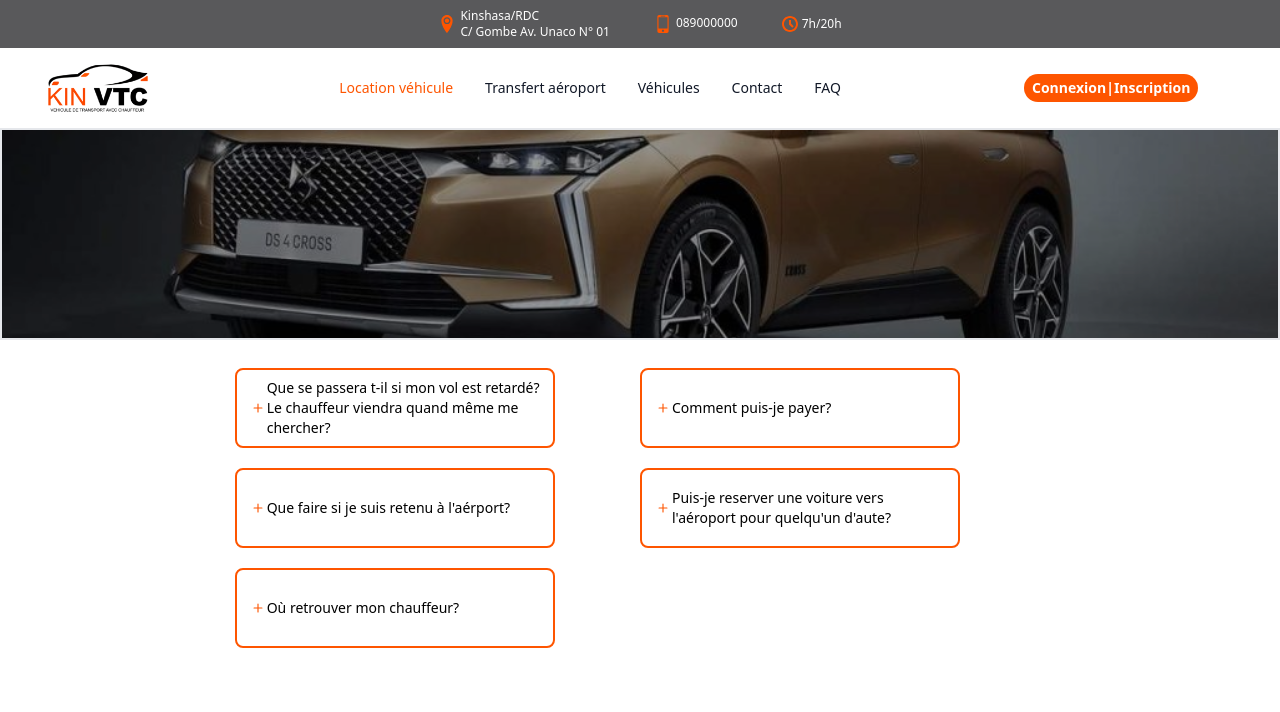
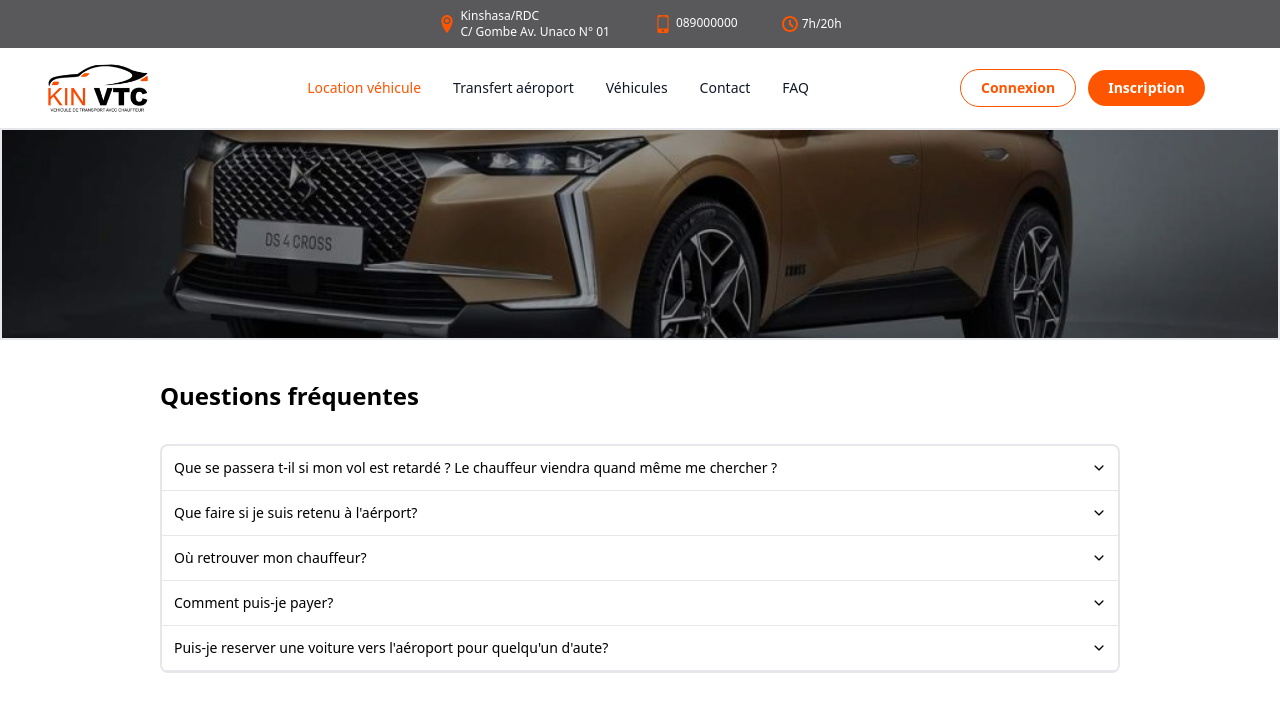
Before and after one commit to eunicekinzengele/ReposVTC_Front, a Next.js app: page /FaqAirportPage in a window 1280 px wide. Shown: the top 712 px of the page. Built offline with nearby package versions, Linux system fonts and the light colour scheme.

Commit message:
add a new button in the header

```diff
--- a/pages/AirportTransfertPage.jsx
+++ b/pages/AirportTransfertPage.jsx
@@ -7,6 +7,7 @@ import Header from './Header'
 import HeroBarAirportTranfert from './HeroBarAirportTranfert'
 import StepsTransfert from './StepsTransfert'
 import Footer from './Footer'
+import PresentationAirportTrasfert from './PresentationAirportTrasfert'
 
 export default function AirportTransfertPage() {
   return (
@@ -14,10 +15,11 @@ export default function AirportTransfertPage() {
         <TopBar/>
         <Header/>
         <HeroBarAirportTranfert/>
+        <PresentationAirportTrasfert/>
         <DescriptionAirportTransfert/>
         <StepsTransfert/>
         <DescriptionSteps/>
-        <FaqAirport/>
+        {/* <FaqAirport/> */}
        <Footer/>
     </div>
   )
--- /dev/null
+++ b/pages/AncienCodeFaq.jsx
@@ -0,0 +1,67 @@
+<Div>
+import Link from "next/link";
+import React from "react";
+import { BsPlus } from "react-icons/bs";
+
+export default function FaqAirportInterface() {
+  return (
+    <div className="  w-full flex justify-center p-5">
+      <div className="  w-8/12 grid grid-cols-2 justify-between p-2">
+        <div className=" space-y-5">
+          <Link href="AnswerFaqAirport1  ">
+            <div className=" w-80  border-2 border-orange cursor-pointer hover:bg-orange hover:text-white h-20 p-2 px-3 rounded-lg flex items-center">
+              <span className=" ">
+                <BsPlus className=" text-lg font-semibold text-orange " />
+              </span>
+              <p className=" text-sm">
+                Que se passera t-il si mon vol est retardé? Le chauffeur viendra
+                quand même me chercher?{" "}
+              </p>{" "}
+            </div>
+          </Link>
+          <Link href="AnswerFaqAirport2">
+            <div className=" w-80  border-2 border-orange h-20 cursor-pointer  hover:bg-orange hover:text-white p-2 px-3 rounded-lg flex items-center">
+              <span className=" ">
+                <BsPlus className=" text-lg font-semibold text-orange" />{" "}
+              </span>
+              <p className=" text-sm">
+                Que faire si je suis retenu à l'aérport?
+              </p>{" "}
+            </div>
+          </Link>
+          <Link href="AnswerFaqAirport3">
+            <div className=" w-80  border-2 border-orange cursor-pointer  hover:bg-orange hover:text-white h-20 p-2 px-3 rounded-lg flex items-center">
+              <span className=" ">
+                <BsPlus className=" text-lg font-semibold text-orange" />{" "}
+              </span>
+              <p className=" text-sm">Où retrouver mon chauffeur? </p>{" "}
+            </div>
+          </Link>
+        </div>
+        <div className=" space-y-5">
+          <Link href="AnswerFaqAirport4">
+            <div className=" w-80 border-2 border-orange cursor-pointer  hover:bg-orange hover:text-white h-20 p-2 px-3 rounded-lg flex items-center">
+              <span className=" ">
+                <BsPlus className=" text-lg font-semibold text-orange" />{" "}
+              </span>
+              <p className=" text-sm">Comment puis-je payer? </p>{" "}
+            </div>
+          </Link>
+          <Link href="AnswerFaqAirport5">
+            <div className=" w-80  border-2 border-orange cursor-pointer  hover:bg-orange hover:text-white h-20 p-2 px-3 rounded-lg flex items-center">
+              <span className=" ">
+                <BsPlus className=" text-lg font-semibold text-orange" />{" "}
+              </span>
+              <p className=" text-sm">
+                Puis-je reserver une voiture vers l'aéroport pour quelqu'un
+                d'aute?{" "}
+              </p>{" "}
+            </div>
+          </Link>
+        </div>
+      </div>
+    </div>
+  );
+}
+
+</Div>
--- a/pages/FaqAirportInterface.jsx
+++ b/pages/FaqAirportInterface.jsx
@@ -1,62 +1,87 @@
-import Link from "next/link";
-import React from "react";
-import { BsPlus } from "react-icons/bs";
+import React, { useState } from "react";
+import { IoIosArrowDown, IoIosArrowUp } from "react-icons/io";
 
-export default function FaqAirportInterface() {
+export default function example() {
+  const [selected, setSelected] = useState(null);
+
+  const toggle = (i) => {
+    if (selected === i) {
+      return setSelected(null);
+    }
+    setSelected(i);
+  };
+
+  const data = [
+    {
+      question:` Que se passera t-il si mon vol est retardé ? Le chauffeur viendra
+      quand même me chercher ?` ,
+      answer:
+      `Si vous indiquez votre numéro de vol lors de la réservation, votre chauffeur sera capable devérifier votre véritable heure d'arrivée. Ainsi, si votre vol est retardé, votre horaire de prise en charge sera ajusté et votre chauffeur sera là pour venir vous chercher à votre arrivée.` ,
+    },
+    {
+      question: "Que faire si je suis retenu à l'aérport?",
+      answer:
+        `Vous n’avez pas besoin de vous inquiéter si vous mettez plus de
+        temps que prévu pour Rejoindre votre chauffeur. Chaque transfert
+        depuis l’aéroport est accompagné d’un temps D’attente gratuit
+        pouvant aller jusqu’à 60 minutes selon la classe de véhicule
+        choisi. Lors deréservation. `,
+    },
+    {
+      question: "Où retrouver mon chauffeur?",
+      answer:
+        `Vous n’avez pas besoin de vous inquiéter si vous mettez plus de
+        temps que prévu pour Rejoindre votre chauffeur. Chaque transfert
+        depuis l’aéroport est accompagné d’un temps D’attente gratuit
+        pouvant aller jusqu’à 60 minutes selon la classe de véhicule
+        choisi. Lors deréservation.`,
+    },
+    {
+      question: "Comment puis-je payer?",
+      answer:
+      `Vous n’avez pas besoin de vous inquiéter si vous mettez plus de
+      temps que prévu pour Rejoindre votre chauffeur. Chaque transfert
+      depuis l’aéroport est accompagné d’un temps D’attente gratuit
+      pouvant aller jusqu’à 60 minutes selon la classe de véhicule
+      choisi. Lors deréservation.`,
+    },
+    {
+      question: `Puis-je reserver une voiture vers l'aéroport pour quelqu'un
+      d'aute?`,
+      answer:
+      `Vous n’avez pas besoin de vous inquiéter si vous mettez plus de
+      temps que prévu pour Rejoindre votre chauffeur. Chaque transfert
+      depuis l’aéroport est accompagné d’un temps D’attente gratuit
+      pouvant aller jusqu’à 60 minutes selon la classe de véhicule
+      choisi. Lors deréservation.`,
+    },
+  ];
+
   return (
-    <div className="  w-full flex justify-center p-5">
-      <div className="  w-8/12 grid grid-cols-2 justify-between p-2">
-        <div className=" space-y-5">
-          <Link href="AnswerFaqAirport1  ">
-            <div className=" w-80  border-2 border-orange cursor-pointer hover:bg-orange hover:text-white h-20 p-2 px-3 rounded-lg flex items-center">
-              <span className=" ">
-                <BsPlus className=" text-lg font-semibold text-orange " />
-              </span>
-              <p className=" text-sm">
-                Que se passera t-il si mon vol est retardé? Le chauffeur viendra
-                quand même me chercher?{" "}
-              </p>{" "}
+    <div className=" py-10 ">
+      <div className=" flex justify-center ">
+        <h1 className=" w-9/12 text-2xl font-semibold">
+          Questions fréquentes
+        </h1>
+      </div>
+      <div className=" h-auto py-8 w-full flex justify-center items-center">
+        <div className=" border-2 w-9/12 rounded-lg	">
+          {data.map((item, i) => (
+            <div className=" border-b   w-full py-3">
+              <div
+                className=" text-sm flex justify-between items-center font-medium px-3 cursor-pointer"
+                onClick={() => toggle(i)}
+              >
+                <h2>{item.question}</h2>
+                <span>
+                  {selected === i ? <IoIosArrowUp /> : <IoIosArrowDown />}
+                </span>
+              </div>
+              <div className= {`${i === selected ? "block" : "hidden"} text-black/75 text-sm px-5 py-2`} >
+                {item.answer}
+              </div>
             </div>
-          </Link>
-          <Link href="AnswerFaqAirport2">
-            <div className=" w-80  border-2 border-orange h-20 cursor-pointer  hover:bg-orange hover:text-white p-2 px-3 rounded-lg flex items-center">
-              <span className=" ">
-                <BsPlus className=" text-lg font-semibold text-orange" />{" "}
-              </span>
-              <p className=" text-sm">
-                Que faire si je suis retenu à l'aérport?
-              </p>{" "}
-            </div>
-          </Link>
-          <Link href="AnswerFaqAirport3">
-            <div className=" w-80  border-2 border-orange cursor-pointer  hover:bg-orange hover:text-white h-20 p-2 px-3 rounded-lg flex items-center">
-              <span className=" ">
-                <BsPlus className=" text-lg font-semibold text-orange" />{" "}
-              </span>
-              <p className=" text-sm">Où retrouver mon chauffeur? </p>{" "}
-            </div>
-          </Link>
-        </div>
-        <div className=" space-y-5">
-          <Link href="AnswerFaqAirport4">
-            <div className=" w-80 border-2 border-orange cursor-pointer  hover:bg-orange hover:text-white h-20 p-2 px-3 rounded-lg flex items-center">
-              <span className=" ">
-                <BsPlus className=" text-lg font-semibold text-orange" />{" "}
-              </span>
-              <p className=" text-sm">Comment puis-je payer? </p>{" "}
-            </div>
-          </Link>
-          <Link href="AnswerFaqAirport5">
-            <div className=" w-80  border-2 border-orange cursor-pointer  hover:bg-orange hover:text-white h-20 p-2 px-3 rounded-lg flex items-center">
-              <span className=" ">
-                <BsPlus className=" text-lg font-semibold text-orange" />{" "}
-              </span>
-              <p className=" text-sm">
-                Puis-je reserver une voiture vers l'aéroport pour quelqu'un
-                d'aute?{" "}
-              </p>{" "}
-            </div>
-          </Link>
+          ))}
         </div>
       </div>
     </div>
--- a/pages/Footer.js
+++ b/pages/Footer.js
@@ -4,7 +4,7 @@ import logovtc from "../Images/logovtc.png";
 
 export default function Footer() {
   return (
-    <div className=" bg-zinc-900 flex justify-center h-72 ">
+    <div className=" bg-zinc-700 flex justify-center h-72 ">
       <div className="w-2/6  text-white pl-20 space-y-4  pt-10 ">
         <div className=" h-20 w-36 pl-7 ml-3 flex justify-center items-center overflow-hidden">
           <Image className=" " alt="logo" src={logovtc} />
--- a/pages/Header.jsx
+++ b/pages/Header.jsx
@@ -11,7 +11,6 @@ export default function Header() {
         <div className=" flex justify-between items-center  h-20 ">
           <div className=" h-20 w-36 pl-7 ml-3 flex justify-center items-center overflow-hidden">
             <Link href="Home">
-
               <Image className="  " alt="logo" src={logovtc} />
             </Link>
           </div>
@@ -71,10 +70,15 @@ export default function Header() {
               </li>
             </ul>
           </div>
-          <div className=" md:w-1/5 md:flex md:items-center">
+          <div className=" md:w-1/4 space-x-3	 md:flex md:items-center ">
             <Link href="Login">
-            <button class="rounded-full bg-orange md:text-sm text-white font-semibold md:p-1 md:px-2">
-              Connexion|Inscription
+              <button class="rounded-full border border-orange md:text-sm text-orange font-semibold md:p-2 md:px-5 ">
+                Connexion
+              </button>
+            </Link>
+            <Link href="Login">
+              <button class="rounded-full bg-orange md:text-sm text-white font-semibold md:p-2 md:px-5 ">
+                Inscription
               </button>
             </Link>
           </div>
--- a/pages/example.jsx
+++ b/pages/example.jsx
@@ -1,4 +1,5 @@
 import React, { useState } from "react";
+import { IoIosArrowDown, IoIosArrowUp } from "react-icons/io";
 
 export default function example() {
     const [selected, setSelected]= useState(null)
@@ -36,9 +37,9 @@ export default function example() {
                 <div className=" border-2 border-black mb-5 w-52">
                     <div className=" bg-amber-300 flex justify-between items-center px-2 cursor-pointer" onClick={() => toggle (i)}>
                         <h2>{item.question}</h2>
-                        <span>{selected === i ? '-' : '+'}</span>
+                        <span>{selected === i ? <IoIosArrowUp /> : <IoIosArrowDown/>}</span>
                     </div>
-                    <div className="{selected === i ? ' bg-red-400 overflow-hidden ease-out hidden   ' : '  bg-red-400 block '}">{item.answer}</div>
+                    <div className={ i === selected ? 'block' : 'hidden' }>{item.answer}</div>
                 </div>
         )
          )}
```
Also changed, not shown: pages/PresentationAirportTrasfert.jsx (added, +26 -0 lines). Lines whose indentation alone changed are shown as unchanged.
